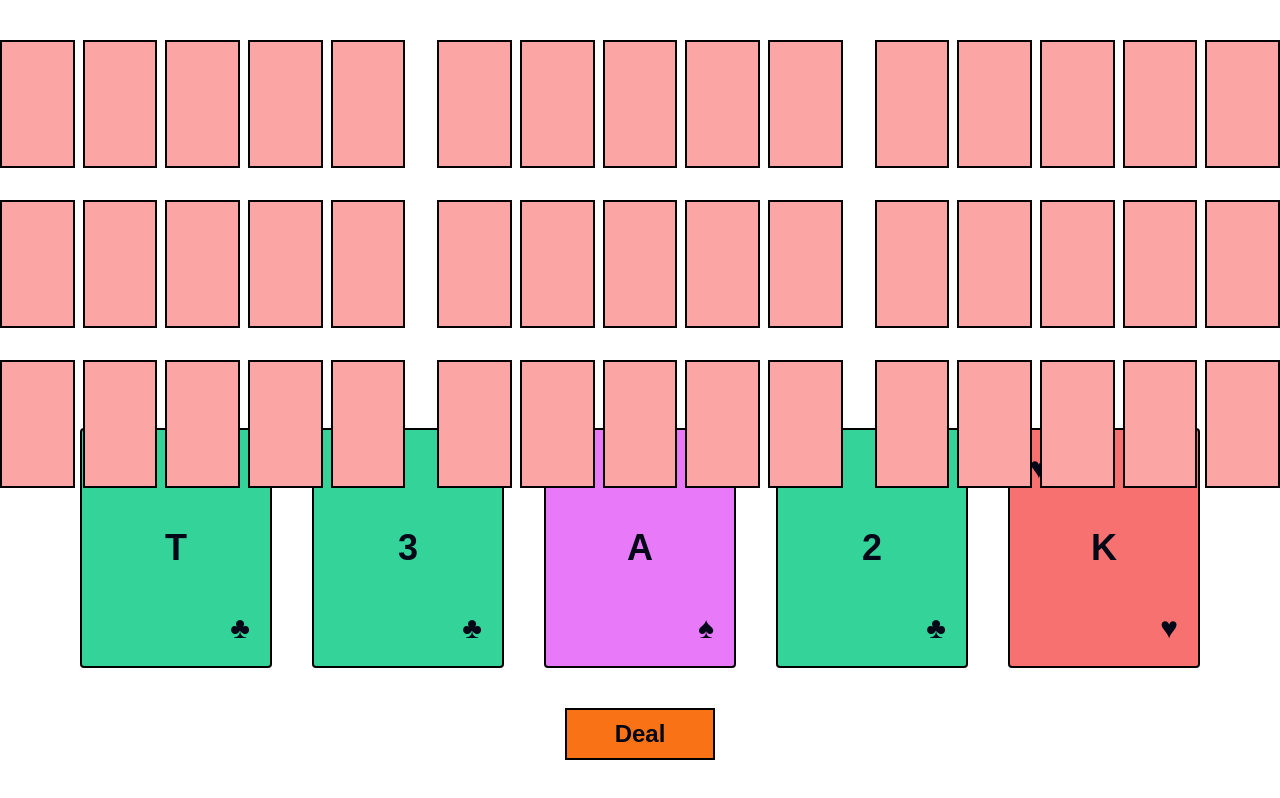
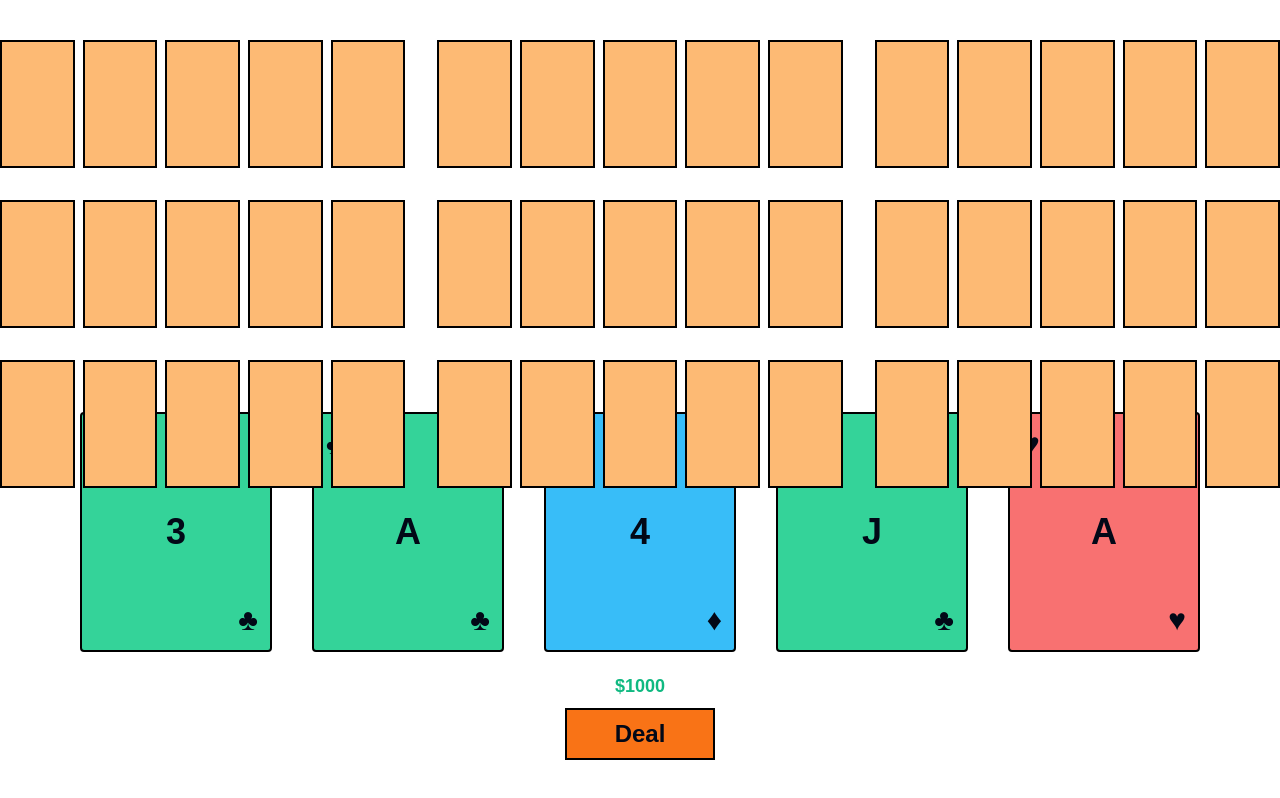
Before and after one commit to ben-mallett/site, a Next.js app: page /showcase/video-poker/ultimate-x in a window 1280 px wide. Built offline with nearby package versions, Linux system fonts and the light colour scheme; a web font is replaced by a local one.

Commit message:
nearly working ultimatex

```diff
--- a/src/app/showcase/video-poker/ultimate-x/page.tsx
+++ b/src/app/showcase/video-poker/ultimate-x/page.tsx
@@ -1,8 +1,8 @@
 "use client"
 
 import { PokerCardComponent } from "@/components/PokerCardComponent";
-import { PokerDeckUnshuffled, PokerCard } from "@/lib/utils";
-import { useEffect, useState } from "react";
+import { PokerDeckUnshuffled, PokerCard, PokerHands, PokerValueRanks, PokerValue } from "@/lib/utils";
+import { useCallback, useEffect, useState } from "react";
 
 function getShuffledDeck(deck: PokerCard[]) {
     const copy = [...deck]
@@ -13,22 +13,190 @@ function getShuffledDeck(deck: PokerCard[]) {
     return copy
 }
 
-function getHand(deck: PokerCard[]) {
-    const shuffledCopy = getShuffledDeck(deck);
-    return shuffledCopy.slice(0, 5)
+function getHand(deck: PokerCard[]) : Hand {
+    if (deck.length < 5) throw Error('Cant make a hand with that few cards');
+    return deck.slice(0, 5) as Hand
+}
+
+function getCardsFromDeck(numCards: number, deck: PokerCard[]): Hand {
+    if (deck.length < numCards) throw Error('Cant draw that amount of cards');
+    return getShuffledDeck(deck).slice(0, numCards) as Hand;
+}
+
+const UltimateXHandPointValues: Record<PokerHands, number> = {
+    "High Card": 0,
+    "One Pair": 0,
+    "Jacks or Better": 10,
+    "Two Pair": 10,
+    "Three of a Kind": 15,
+    "Straight": 20,
+    "Flush": 25,
+    "Full House": 30,
+    "Quads": 125,
+    "Quads (2s, 3s, 4s)": 125,
+    "Quads (5-10)": 125,
+    "Quads (Js, Qs, Ks)": 125,
+    "Quad Aces": 250,
+    "Straight Flush": 1000,
+    "Royal Flush": 8000
+}
+
+function evaluateHand(hand: Hand): PokerHands {
+    if (hand.some(card => card === undefined)) return PokerHands.HighCard;
+    const getRankCounts = (hand: PokerCard[]): Record<PokerValue, number> => {
+        let cards: Record<PokerValue, number> = {
+            "2": 0,
+            "3": 0,
+            "4": 0,
+            "5": 0,
+            "6": 0,
+            "7": 0,
+            "8": 0,
+            "9": 0,
+            "T": 0,
+            "J": 0,
+            "Q": 0,
+            "K": 0,
+            "A": 0
+        }
+        hand.map(card => {
+            cards[card.value] = cards[card.value] + 1
+        })
+        return cards;
+    }
+
+    const isFlush = (hand: PokerCard[]) => {
+        return hand.every(card => card.suit === hand[0].suit)
+    }
+
+    const isStraight = (hand: PokerCard[]) => {
+        const copy = [...hand]
+        const sortedVals = copy.sort((a, b) => (PokerValueRanks[a.value]) - (PokerValueRanks[b.value]))
+        for (let i = 1; i < sortedVals.length; i++) {
+            if (PokerValueRanks[sortedVals[i].value] !== PokerValueRanks[sortedVals[i - 1].value] + 1) {
+                return false;
+            }
+        }
+        return true;
+    }
+
+    const isAto5 = (hand: PokerCard[]) => {
+        const copy = [...hand]
+        return copy.map(card => card.value).sort((a, b) => PokerValueRanks[a] - PokerValueRanks[b]).join("") === "234514";
+    }
+
+    const isBroadway = (hand: PokerCard[]) => {
+        const copy = [...hand]
+        return copy.map(card => card.value).sort((a, b) => PokerValueRanks[a] - PokerValueRanks[b]).join("") === "1011121314";
+    }
+
+    const rankCounts = getRankCounts(hand as PokerCard[]);
+    const rankCountValues = Object.values(rankCounts);
+    const flush = isFlush(hand as PokerCard[])
+    const straight = isStraight(hand as PokerCard[]) || isAto5(hand as PokerCard[])
+    const quads = rankCountValues.includes(4)
+    const trips = rankCountValues.includes(3)
+    const pair = rankCountValues.includes(2)
+
+    if (flush && straight && isBroadway(hand as PokerCard[])) {
+        return PokerHands.RoyalFlush
+    }
+    if (flush && straight) {
+        return PokerHands.StraightFlush
+    }
+    if (quads && rankCounts['A'] > 1) {
+        return PokerHands.QuadAces
+    }
+    if (quads && (rankCounts['K'] > 1 || rankCounts['Q'] > 1 || rankCounts['J'] > 1)) {
+        return PokerHands.QuadsJackQueenKing
+    }
+    if (quads && (rankCounts['2'] > 1 || rankCounts['3'] > 1 || rankCounts['4'] > 1)) {
+        return PokerHands.QuadsTwosThreesFours
+    }
+    if (quads) {
+        return PokerHands.QuadsFiveToTen
+    }
+    if (trips && pair) {
+        return PokerHands.FullHouse
+    }
+    if (flush) {
+        return PokerHands.Flush
+    }
+    if (straight) {
+        return PokerHands.Straight
+    }
+    if (trips) {
+        return PokerHands.ThreeOfAKind
+    }
+    if (rankCountValues.filter(count => count === 2).length === 2) {
+        return PokerHands.TwoPair;
+    }
+    if (pair && (rankCounts['A'] > 1 || rankCounts['K'] > 1 || rankCounts['Q'] > 1 || rankCounts['J'] > 1)) {
+        return PokerHands.JacksOrBetter
+    }
+    if (pair) {
+        return PokerHands.Pair
+    }
+    return PokerHands.HighCard
 }
 
 type Holds = [boolean, boolean, boolean, boolean, boolean];
 
+type Hand = [
+    PokerCard | undefined,
+    PokerCard | undefined,
+    PokerCard | undefined,
+    PokerCard | undefined,
+    PokerCard | undefined
+]
+
+interface UltimateXOutsideHandProps {
+    hand: Hand,
+    result: PokerHands | undefined
+}
+
+function UltimateXOutsideHand(props: UltimateXOutsideHandProps) {
+    const { hand, result } = props;
+    const resultVal = result ? UltimateXHandPointValues[result] : 0
+    const resultBgColor = resultVal >= 1000
+                            ? 'bg-rose-700'
+                            : resultVal >= 100
+                                ? 'bg-orange-300'
+                                : resultVal >= 20
+                                    ? 'bg-violet-500'
+                                    : 'bg-slate-200'
+    return (
+        <div className="flex gap-2 justify-center items-center">
+            {
+                result && (resultVal !== 0) &&  (
+                    <div className={`border border-2 border-black px-4 py-1 rounded-sm fixed opacity-85 text-xl font-semibold ${resultBgColor}`}>
+                        {result} | {UltimateXHandPointValues[result]}
+                    </div>
+                )
+            }
+            {
+                hand.map((card) => (
+                    card ? <PokerCardComponent card={card} size={'xs'}/> : <div className="w-20 h-32 border border-black border-2 bg-orange-300"/>
+                ))
+            }
+        </div>
+    )
+}
+
 export default function UltimateX() {
     const unshuffledDeck = PokerDeckUnshuffled;
-    const [deck, setDeck] = useState<PokerCard[]>(getShuffledDeck(unshuffledDeck));
-    const [activeHand, setActiveHand] = useState<PokerCard[]>(getHand(deck));
-    const [activeHolds, setActiveHolds] = useState<Holds>([false, false, false, false, false])
-
-    const deal = () => {
-        console.log(`Dealing with ${activeHand} and ${activeHolds}`);
-    }
+    const defaultHolds: Holds = [false, false, false, false, false]
+    const defaultNumHands: number = 9;
+    const defaultOutsideHand: Hand = [undefined, undefined, undefined, undefined, undefined]
+    const [activeDeck, setActiveDeck] = useState<PokerCard[]>(getShuffledDeck(unshuffledDeck));
+    const [activeHand, setActiveHand] = useState<Hand>(getHand(activeDeck));
+    const [activeHolds, setActiveHolds] = useState<Holds>(defaultHolds)
+    const [numOutsideHands, setNumOutsideHands] = useState<number>(defaultNumHands);
+    const [outsideHands, setOutsideHands] = useState<Hand[]>(new Array(numOutsideHands).fill(defaultOutsideHand))
+    const [activeHandResult, setActiveHandResult] = useState<PokerHands | undefined>(undefined)
+    const [outsideHandsResults, setOutsideHandsResults] = useState<(PokerHands | undefined)[]>(new Array(numOutsideHands).fill(undefined))
+    const [score, setScore] = useState<number>(1000)
+    const [freezeInput, setFreezeInput] = useState<boolean>(false)
 
     const toggleHold = (i: number) => {
         if (i < 0 || i > 4) {
@@ -41,12 +209,64 @@ export default function UltimateX() {
         })
     }
 
+    const dealFromNewDeck = () => {
+        const newDeck = getShuffledDeck(activeDeck);
+        setActiveDeck(newDeck);
+        setActiveHand(getHand(newDeck));
+        setActiveHolds(defaultHolds);
+        setOutsideHands(new Array(numOutsideHands).fill(defaultOutsideHand));
+        setScore((score) => (score - 25));
+        setActiveHandResult(undefined);
+        setOutsideHandsResults(new Array(numOutsideHands).fill(undefined));
+        setFreezeInput(false);
+    }
+
+    const fillRemainingCards = (deck: PokerCard[]) => {
+        setFreezeInput(true);
+        const getFilledHand = (hand: Hand, remainingCards: PokerCard[]) => {
+            const numToDraw = hand.reduce((acc, c) => c ? acc : acc + 1, 0)
+            const drawnCards = getCardsFromDeck(numToDraw, remainingCards)
+            let nextCardIndex = 0;
+            return hand.map(card => {
+                if (card === undefined) {
+                    return drawnCards[nextCardIndex++]
+                } else {
+                    return card
+                }
+            }) as Hand
+        }
+
+        const remainingCardsInDeck = deck.slice(5, undefined)
+        const filledActive: Hand = getFilledHand(activeHand.map((card, i) => activeHolds[i] ? card : undefined) as Hand, remainingCardsInDeck);
+
+        const finishedOutsideHands: Hand[] = outsideHands.map((hand, i) => {
+            return getFilledHand(hand, remainingCardsInDeck)
+        })
+
+        const activeHandResult = evaluateHand(filledActive)
+        const outsideHandResults = finishedOutsideHands.map((hand) => evaluateHand(hand));
+        const pointValue = UltimateXHandPointValues[activeHandResult] + outsideHandResults.reduce((acc, c) => acc + UltimateXHandPointValues[c], 0)
+        setActiveHandResult(activeHandResult)
+        setOutsideHands(finishedOutsideHands)
+        setOutsideHandsResults(outsideHandResults)
+        setScore((score) => score + pointValue)
+    }
+
+    const handleDeal = useCallback(() => {
+        if (activeHandResult !== undefined) {
+            dealFromNewDeck();
+        } else {
+            fillRemainingCards(activeDeck);
+        }
+    }, [activeHandResult, dealFromNewDeck, fillRemainingCards, activeDeck]);
+
     useEffect(() => {
         const handleKeydown = (e: KeyboardEvent) => {
+            if (freezeInput) return;
             const holds: Holds = [false, false, false, false, false]
             switch(e.key) {
                 case 'a':
-                    holds[0] = true
+                    holds[0] = !holds[0]
                     break;
                 case 's':
                     holds[1] = !holds[1]
@@ -60,11 +280,7 @@ export default function UltimateX() {
                 case 'g':
                     holds[4] = !holds[4]
                     break;
-                case 'Enter':
-                    deal();
-                    break;
             }
-
             setActiveHolds((prev) => {
                 const copy: Holds = [...prev]
                 holds.forEach((hold, i) => {
@@ -76,84 +292,30 @@ export default function UltimateX() {
             })
         }
 
-
         document.addEventListener("keydown", handleKeydown)
 
         return () => {
             document.removeEventListener("keydown", handleKeydown)
         }
-    }, [])
+    }, [freezeInput])
+
+    useEffect(() => {
+        setOutsideHands(new Array(numOutsideHands).fill(activeHand.map((card, i) => activeHolds[i] ? card : undefined)))
+    }, [activeHolds, activeHand])
+
     return (
         <div className="w-screen h-screen flex flex-col justify-end items-center">
             <div className="grid grid-cols-3 gap-8 fixed top-10">
-                <div className="flex gap-2 justify-center items-center">
-                    <div className="w-20 h-32 border border-black border-2 bg-red-300"/>
-                    <div className="w-20 h-32 border border-black border-2 bg-red-300"/>
-                    <div className="w-20 h-32 border border-black border-2 bg-red-300"/>
-                    <div className="w-20 h-32 border border-black border-2 bg-red-300"/>
-                    <div className="w-20 h-32 border border-black border-2 bg-red-300"/>
-                </div>
-                <div className="flex gap-2 justify-center items-center">
-                    <div className="w-20 h-32 border border-black border-2 bg-red-300"/>
-                    <div className="w-20 h-32 border border-black border-2 bg-red-300"/>
-                    <div className="w-20 h-32 border border-black border-2 bg-red-300"/>
-                    <div className="w-20 h-32 border border-black border-2 bg-red-300"/>
-                    <div className="w-20 h-32 border border-black border-2 bg-red-300"/>
-                </div>
-                <div className="flex gap-2 justify-center items-center">
-                    <div className="w-20 h-32 border border-black border-2 bg-red-300"/>
-                    <div className="w-20 h-32 border border-black border-2 bg-red-300"/>
-                    <div className="w-20 h-32 border border-black border-2 bg-red-300"/>
-                    <div className="w-20 h-32 border border-black border-2 bg-red-300"/>
-                    <div className="w-20 h-32 border border-black border-2 bg-red-300"/>
-                </div>
-                <div className="flex gap-2 justify-center items-center">
-                    <div className="w-20 h-32 border border-black border-2 bg-red-300"/>
-                    <div className="w-20 h-32 border border-black border-2 bg-red-300"/>
-                    <div className="w-20 h-32 border border-black border-2 bg-red-300"/>
-                    <div className="w-20 h-32 border border-black border-2 bg-red-300"/>
-                    <div className="w-20 h-32 border border-black border-2 bg-red-300"/>
-                </div>
-                <div className="flex gap-2 justify-center items-center">
-                    <div className="w-20 h-32 border border-black border-2 bg-red-300"/>
-                    <div className="w-20 h-32 border border-black border-2 bg-red-300"/>
-                    <div className="w-20 h-32 border border-black border-2 bg-red-300"/>
-                    <div className="w-20 h-32 border border-black border-2 bg-red-300"/>
-                    <div className="w-20 h-32 border border-black border-2 bg-red-300"/>
-                </div>
-                <div className="flex gap-2 justify-center items-center">
-                    <div className="w-20 h-32 border border-black border-2 bg-red-300"/>
-                    <div className="w-20 h-32 border border-black border-2 bg-red-300"/>
-                    <div className="w-20 h-32 border border-black border-2 bg-red-300"/>
-                    <div className="w-20 h-32 border border-black border-2 bg-red-300"/>
-                    <div className="w-20 h-32 border border-black border-2 bg-red-300"/>
-                </div>
-                <div className="flex gap-2 justify-center items-center">
-                    <div className="w-20 h-32 border border-black border-2 bg-red-300"/>
-                    <div className="w-20 h-32 border border-black border-2 bg-red-300"/>
-                    <div className="w-20 h-32 border border-black border-2 bg-red-300"/>
-                    <div className="w-20 h-32 border border-black border-2 bg-red-300"/>
-                    <div className="w-20 h-32 border border-black border-2 bg-red-300"/>
-                </div>
-                <div className="flex gap-2 justify-center items-center">
-                    <div className="w-20 h-32 border border-black border-2 bg-red-300"/>
-                    <div className="w-20 h-32 border border-black border-2 bg-red-300"/>
-                    <div className="w-20 h-32 border border-black border-2 bg-red-300"/>
-                    <div className="w-20 h-32 border border-black border-2 bg-red-300"/>
-                    <div className="w-20 h-32 border border-black border-2 bg-red-300"/>
-                </div>
-                <div className="flex gap-2 justify-center items-center">
-                    <div className="w-20 h-32 border border-black border-2 bg-red-300"/>
-                    <div className="w-20 h-32 border border-black border-2 bg-red-300"/>
-                    <div className="w-20 h-32 border border-black border-2 bg-red-300"/>
-                    <div className="w-20 h-32 border border-black border-2 bg-red-300"/>
-                    <div className="w-20 h-32 border border-black border-2 bg-red-300"/>
-                </div>
+                {
+                    outsideHands.map((hand, i) => {
+                        return <UltimateXOutsideHand key={i} hand={hand} result={outsideHandsResults[i]}/>
+                    })
+                }
             </div>
-            <div className='w-full flex items-end justify-center gap-10 p-10'>
+            <div className='w-full flex items-end justify-center gap-10 p-5'>
                 {
                     activeHand.map((card, i) => (
-                        <div className={`cursor-pointer ${activeHolds[i] && 'pb-10'}`} onClick={() => toggleHold(i)}>
+                        <div key={i} className={`cursor-pointer ${activeHolds[i] && 'sm:pb-5'}`} onClick={() => toggleHold(i)}>
                             <div className="flex flex-col justify-center items-center">
                                 {
                                     activeHolds[i] && (
@@ -162,19 +324,21 @@ export default function UltimateX() {
                                         </div>
                                     )
                                 }
-                                <PokerCardComponent card={card}/>
+                                {card && <PokerCardComponent card={card} size='md'/>}
                             </div>
                         </div>
                     ))
                 }
             </div>
-            <button
-                className="font-semibold mb-10 border border-2 border-black bg-orange-500 px-12 py-2 text-2xl"
-                onClick={() => {}}
-                onKeyDown={(e => {})}
-            >
-                Deal
-            </button>
+            <div className="flex flex-col gap-2 justify-center items-center">
+                <div className="text-emerald-500 font-semibold text-lg">${score}</div>
+                <button
+                    className="font-semibold mb-10 border border-2 border-black bg-orange-500 px-12 py-2 text-2xl"
+                    onClick={() => handleDeal()}
+                >
+                    Deal
+                </button>
+            </div>
         </div>
     )
 }
--- a/src/components/PokerCardComponent.tsx
+++ b/src/components/PokerCardComponent.tsx
@@ -11,17 +11,36 @@ const PokerSuitSymbols: Record<PokerSuit, ReactElement> = {
 
 interface PokerCardComponentPropTypes {
     card: PokerCard;
+    size: 'xs' | 'sm' | 'md' | 'lg' | 'xl'
 }
 
 export function PokerCardComponent(props: PokerCardComponentPropTypes) {
+    const { size } = props;
     const {suit, value} = props.card;
     const bgColor = PokerSuitColors[suit];
     const symbol = PokerSuitSymbols[suit];
+    const getSizeClass = (mode: string) => {
+        switch(size) {
+            case 'xl':
+                return 'w-72 h-96 text-4xl p-5 gap-5';
+            case 'lg':
+                return  'w-60 h-72 text-3xl p-5 gap-5';
+            case 'md':
+                return 'w-48 h-60 text-3xl p-3 gap-3';
+            case 'sm':
+                return 'w-32 h-48 text-2xl p-3 gap-3';
+            case 'xs':
+                return 'w-20 h-32 text-sm p-2 gap-2';
+            default:
+                return 'w-48 h-60 text-3xl p-3 gap-3';
+        }
+    }
+    const sizeClass = getSizeClass(size);
     return (
-        <div className={`w-48 h-60 border border-2 border-black flex rounded-sm flex-col justify-between items-center p-5 gap-5 ${bgColor}`}>
-            <div className="self-start text-3xl flex justify-center items-center">{symbol}</div>
+        <div className={`${sizeClass} border border-2 border-black flex rounded-sm flex-col justify-between items-center ${bgColor}`}>
+            <div className="self-start flex justify-center items-center">{symbol}</div>
                 <div className="flex justify-center items-center text-4xl font-semibold">{value}</div>
-            <div className="self-end text-3xl flex justify-center items-center">{symbol}</div>
+            <div className="self-end flex justify-center items-center">{symbol}</div>
         </div>
     )
 }
```
Also changed, not shown: src/lib/utils.ts (+36 -2 lines).
